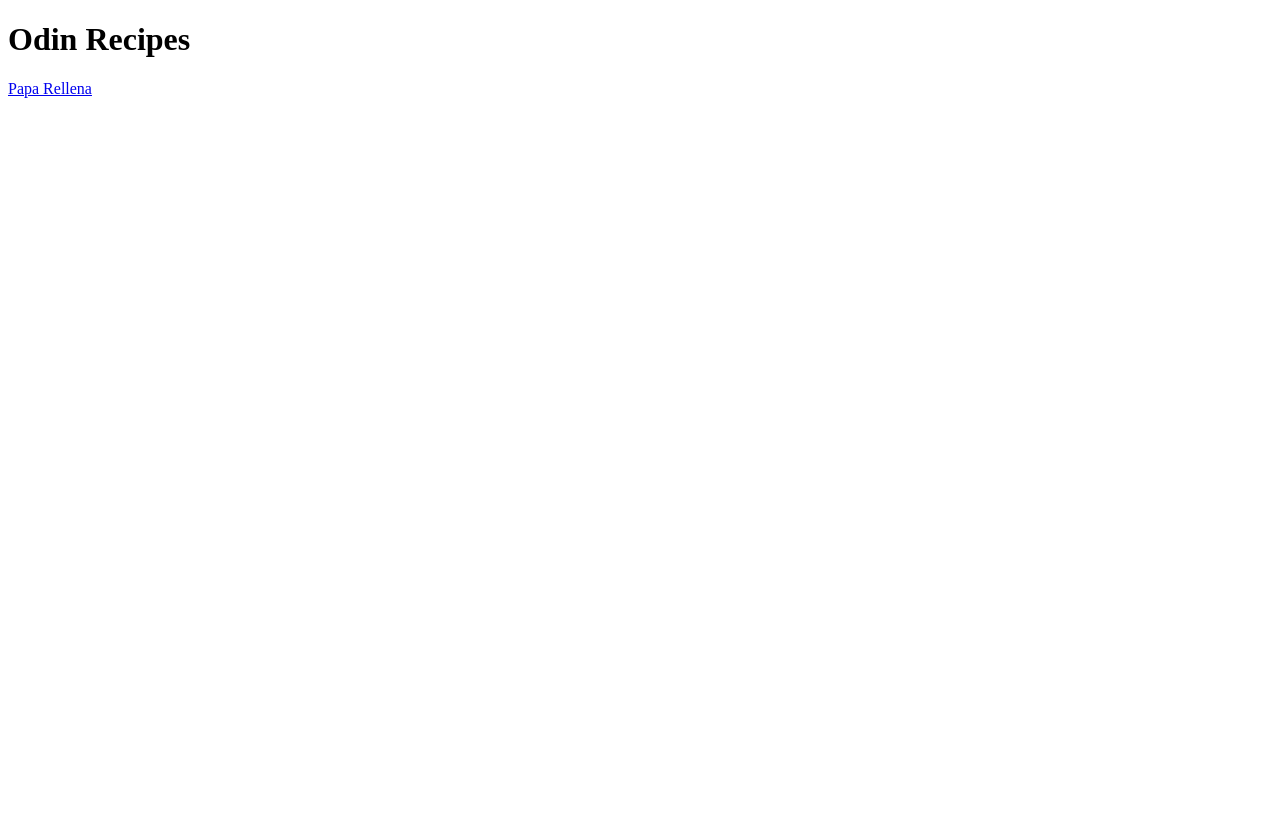
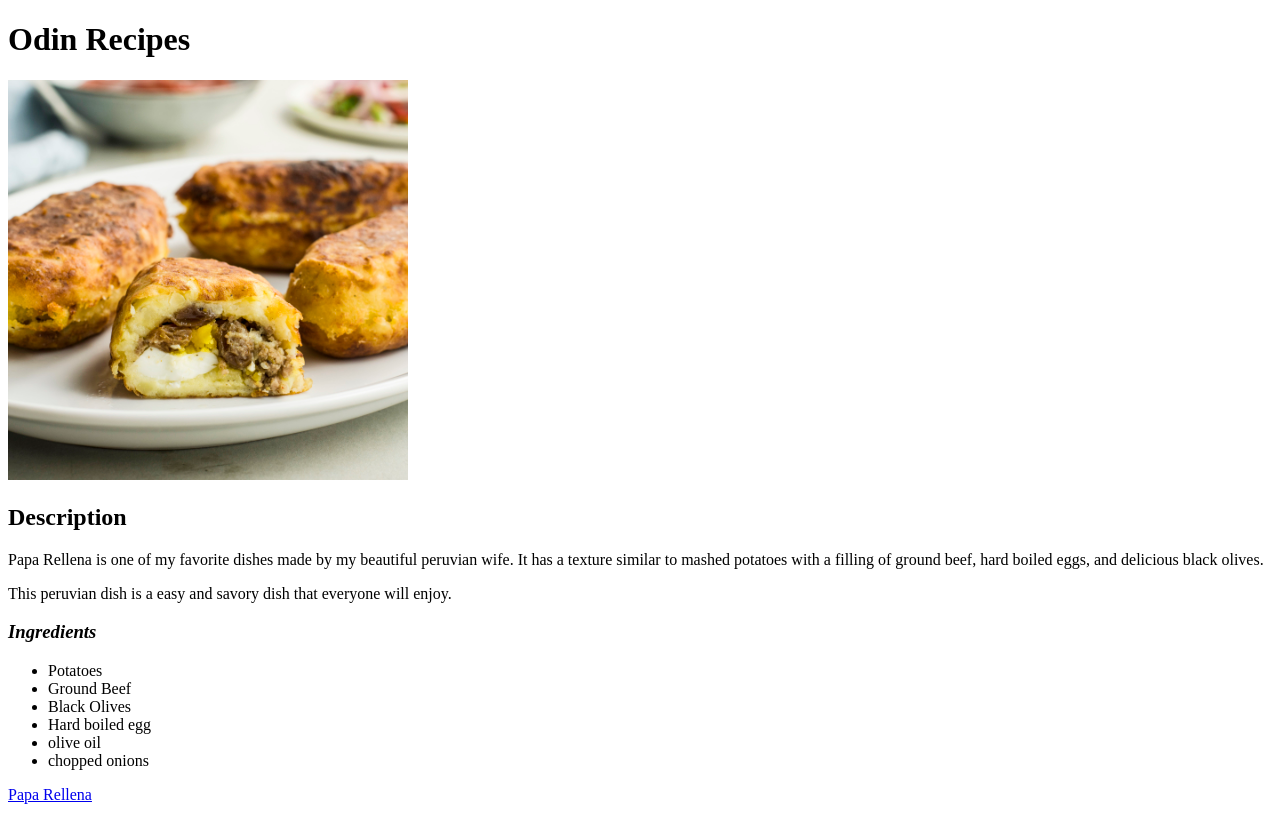
Before and after one commit to colinshoemaker/odin-recipes, a plain HTML site: page index.html in a window 1280 px wide. Drawn offline with Linux system fonts and the light colour scheme.

Commit message:
Add picture,desciption,ingredients

```diff
--- a/index.html
+++ b/index.html
@@ -6,6 +6,22 @@
     </head>
     <body>
         <h1>Odin Recipes</h1>
-        <a href="recipes/paparellena.html">Papa Rellena</a>
+        <img src="images/paparellena.jpg" width= "400" height="400" alt="papa rellena">
+        <h2> <strong>Description</strong></h2>
+        <p>Papa Rellena is one of my favorite dishes made by my beautiful peruvian wife. It has a texture similar to mashed potatoes with a filling of ground beef, hard boiled eggs, and delicious black olives.</p>
+        <p>This peruvian dish is a easy and savory dish that everyone will enjoy. </p>
+        <h3><em>Ingredients</em></h3>
+        <ul>
+            <li>Potatoes</li>
+            <li>Ground Beef</li>
+            <li>Black Olives</li>
+            <li>Hard boiled egg</li>
+            <li>olive oil</li>
+            <li>chopped onions</li>
+        </ul>
+
+
+         <a href="recipes/paparellena.html">Papa Rellena</a></p>
+
     </body>
 </html>
```
Also changed, not shown: images/paparellena.jpg (added).
